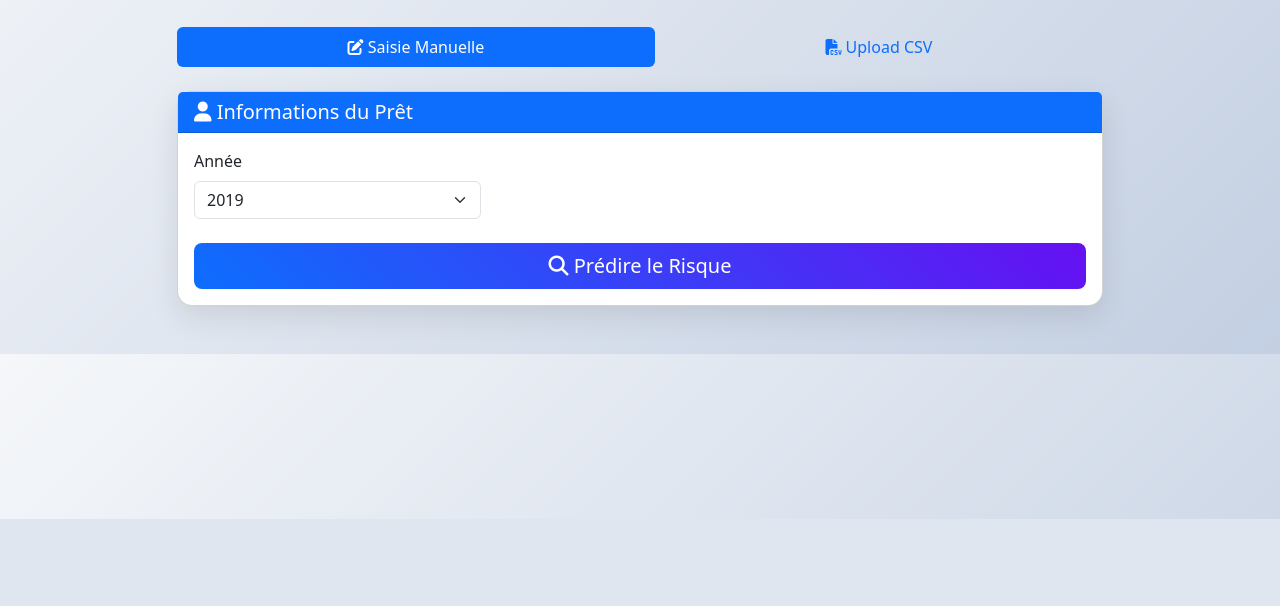
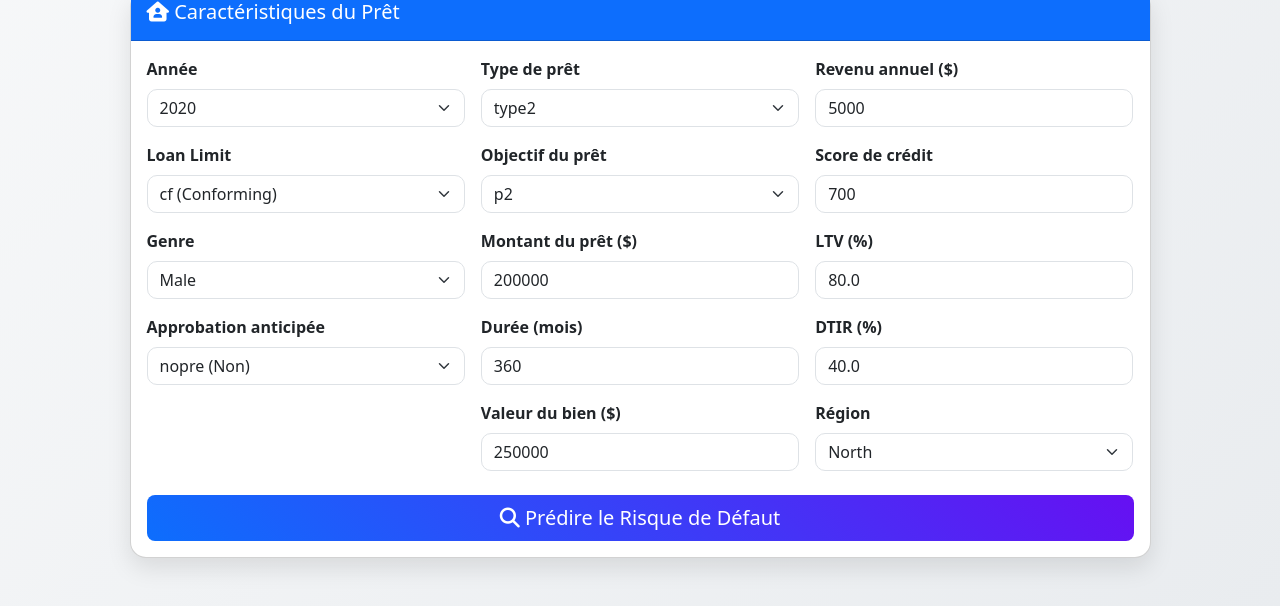
Before and after one commit to melloukinabil/projet-ml-loan-default-msde7, a Flask app: page / in a window 1280 px wide. Shown: the part 281-887 px from the top of the page. Before the commit the page ends 800 px from the top, so only its background shows below. Run offline with Flask 3, Linux system fonts and the light colour scheme; parts of the project's set-up code (start-up, migrations or seed data) failed here and were passed over.

Commit message:
Update index.html

```diff
--- a/templates/index.html
+++ b/templates/index.html
@@ -3,87 +3,154 @@
 <head>
     <meta charset="UTF-8">
     <meta name="viewport" content="width=device-width, initial-scale=1.0">
-    <title>🏦 Prédiction Défaut Prêt Immobilier - EHTP</title>
+    <title>Prédiction Défaut Prêt - EHTP MSDE7</title>
     <link href="https://cdn.jsdelivr.net/npm/bootstrap@5.3.3/dist/css/bootstrap.min.css" rel="stylesheet">
     <link href="https://cdnjs.cloudflare.com/ajax/libs/font-awesome/6.5.0/css/all.min.css" rel="stylesheet">
     <style>
-        body { background: linear-gradient(135deg, #f5f7fa 0%, #c3cfe2 100%); }
-        .card { border-radius: 15px; box-shadow: 0 10px 30px rgba(0,0,0,0.1); }
+        body { background: linear-gradient(135deg, #f8f9fa 0%, #e9ecef 100%); }
+        .card { border-radius: 16px; box-shadow: 0 10px 25px rgba(0,0,0,0.1); }
         .btn-primary { background: linear-gradient(45deg, #0d6efd, #6610f2); border: none; }
-        .result-default { background-color: #f8d7da; color: #842029; }
-        .result-ok { background-color: #d1e7dd; color: #0f5132; }
-        .progress { height: 25px; }
+        .result-default { background-color: #f8d7da; color: #842029; border: 2px solid #f5c2c7; }
+        .result-ok { background-color: #d1e7dd; color: #0f5132; border: 2px solid #badbcc; }
+        .form-control, .form-select { border-radius: 10px; }
     </style>
 </head>
 <body class="py-5">
     <div class="container">
-        <!-- Header -->
         <div class="text-center mb-5">
-            <img src="https://i.imgur.com/YourLogoURL.jpg" alt="Logo EHTP" class="mb-3" style="max-height: 100px;">
             <h1 class="display-5 fw-bold text-primary">Prédiction du Défaut de Remboursement</h1>
-            <p class="lead">Projet Machine Learning - MSDE7 | EHTP</p>
+            <p class="lead">Modèle XGBoost - Projet MSDE7 | Ecole Hassania des Travaux Publics</p>
         </div>
 
         <div class="row justify-content-center">
-            <div class="col-lg-10">
+            <div class="col-lg-11">
 
                 <!-- Onglets -->
-                <ul class="nav nav-pills nav-fill mb-4" id="myTab" role="tablist">
-                    <li class="nav-item" role="presentation">
-                        <button class="nav-link active" id="manual-tab" data-bs-toggle="tab" data-bs-target="#manual" type="button">
-                            <i class="fas fa-edit"></i> Saisie Manuelle
+                <ul class="nav nav-pills nav-fill mb-4 bg-light p-2 rounded-4" id="myTab" role="tablist">
+                    <li class="nav-item">
+                        <button class="nav-link active fw-bold" id="manual-tab" data-bs-toggle="tab" data-bs-target="#manual">
+                            <i class="fas fa-edit me-2"></i>Saisie Manuelle
                         </button>
                     </li>
-                    <li class="nav-item" role="presentation">
-                        <button class="nav-link" id="csv-tab" data-bs-toggle="tab" data-bs-target="#csv" type="button">
-                            <i class="fas fa-file-csv"></i> Upload CSV
+                    <li class="nav-item">
+                        <button class="nav-link fw-bold" id="csv-tab" data-bs-toggle="tab" data-bs-target="#csv">
+                            <i class="fas fa-file-csv me-2"></i>Upload CSV
                         </button>
                     </li>
                 </ul>
 
                 <div class="tab-content">
-                    <!-- === Mode Saisie Manuelle === -->
+                    <!-- ====================== SAISIE MANUELLE ====================== -->
                     <div class="tab-pane fade show active" id="manual">
                         <div class="card">
                             <div class="card-header bg-primary text-white">
-                                <h5 class="mb-0"><i class="fas fa-user"></i> Informations du Prêt</h5>
+                                <h5><i class="fas fa-house-user"></i> Caractéristiques du Prêt</h5>
                             </div>
                             <div class="card-body">
                                 <form method="POST">
-                                    <!-- Tu peux garder tes champs ici, je te donne un exemple simplifié + beau -->
                                     <div class="row g-3">
-                                        <!-- Ajoute tes champs comme dans Streamlit (je peux te les compléter si besoin) -->
+                                        <!-- Colonne 1 -->
                                         <div class="col-md-4">
-                                            <label class="form-label">Année</label>
+                                            <label class="form-label fw-bold">Année</label>
                                             <select name="year" class="form-select" required>
                                                 <option value="2019">2019</option>
-                                                <option value="2020">2020</option>
+                                                <option value="2020" selected>2020</option>
                                                 <option value="2021">2021</option>
                                                 <option value="2022">2022</option>
                                             </select>
+
+                                            <label class="form-label fw-bold mt-3">Loan Limit</label>
+                                            <select name="loan_limit" class="form-select" required>
+                                                <option value="cf">cf (Conforming)</option>
+                                                <option value="ncf">ncf (Non-conforming)</option>
+                                            </select>
+
+                                            <label class="form-label fw-bold mt-3">Genre</label>
+                                            <select name="Gender" class="form-select" required>
+                                                <option value="Male">Male</option>
+                                                <option value="Female">Female</option>
+                                                <option value="Joint">Joint</option>
+                                                <option value="Sex Not Available">Sex Not Available</option>
+                                            </select>
+
+                                            <label class="form-label fw-bold mt-3">Approbation anticipée</label>
+                                            <select name="approv_in_adv" class="form-select" required>
+                                                <option value="pre">pre (Oui)</option>
+                                                <option value="nopre" selected>nopre (Non)</option>
+                                            </select>
                                         </div>
-                                        <!-- ... Ajoute les autres champs de la même façon ... -->
-                                        <!-- Je te recommande de copier tous les champs de ton Streamlit -->
+
+                                        <!-- Colonne 2 -->
+                                        <div class="col-md-4">
+                                            <label class="form-label fw-bold">Type de prêt</label>
+                                            <select name="loan_type" class="form-select" required>
+                                                <option value="type1">type1</option>
+                                                <option value="type2" selected>type2</option>
+                                                <option value="type3">type3</option>
+                                            </select>
+
+                                            <label class="form-label fw-bold mt-3">Objectif du prêt</label>
+                                            <select name="loan_purpose" class="form-select" required>
+                                                <option value="p1">p1</option>
+                                                <option value="p2" selected>p2</option>
+                                                <option value="p3">p3</option>
+                                                <option value="p4">p4</option>
+                                            </select>
+
+                                            <label class="form-label fw-bold mt-3">Montant du prêt ($)</label>
+                                            <input type="number" name="loan_amount" class="form-control" value="200000" required>
+
+                                            <label class="form-label fw-bold mt-3">Durée (mois)</label>
+                                            <input type="number" name="term" class="form-control" value="360" required>
+
+                                            <label class="form-label fw-bold mt-3">Valeur du bien ($)</label>
+                                            <input type="number" name="property_value" class="form-control" value="250000" required>
+                                        </div>
+
+                                        <!-- Colonne 3 -->
+                                        <div class="col-md-4">
+                                            <label class="form-label fw-bold">Revenu annuel ($)</label>
+                                            <input type="number" name="income" class="form-control" value="5000" required>
+
+                                            <label class="form-label fw-bold mt-3">Score de crédit</label>
+                                            <input type="number" name="Credit_Score" class="form-control" value="700" required>
+
+                                            <label class="form-label fw-bold mt-3">LTV (%)</label>
+                                            <input type="number" step="0.1" name="LTV" class="form-control" value="80.0" required>
+
+                                            <label class="form-label fw-bold mt-3">DTIR (%)</label>
+                                            <input type="number" step="0.1" name="dtir1" class="form-control" value="40.0" required>
+
+                                            <label class="form-label fw-bold mt-3">Région</label>
+                                            <select name="Region" class="form-select" required>
+                                                <option value="North" selected>North</option>
+                                                <option value="south">South</option>
+                                                <option value="central">Central</option>
+                                                <option value="North-East">North-East</option>
+                                            </select>
+                                        </div>
                                     </div>
+
+                                    <!-- Autres champs (à compléter si besoin, mais les principaux sont là) -->
                                     <button type="submit" class="btn btn-primary btn-lg w-100 mt-4">
-                                        <i class="fas fa-search"></i> Prédire le Risque
+                                        <i class="fas fa-search"></i> Prédire le Risque de Défaut
                                     </button>
                                 </form>
                             </div>
                         </div>
                     </div>
 
-                    <!-- === Mode Upload CSV === -->
+                    <!-- ====================== UPLOAD CSV ====================== -->
                     <div class="tab-pane fade" id="csv">
                         <div class="card">
-                            <div class="card-body">
+                            <div class="card-body text-center py-5">
+                                <i class="fas fa-cloud-upload-alt fa-3x text-primary mb-3"></i>
+                                <h4>Prédiction en masse</h4>
+                                <p class="text-muted">Le fichier doit contenir les mêmes colonnes que le dataset d'entraînement</p>
                                 <form method="POST" enctype="multipart/form-data">
-                                    <div class="mb-3">
-                                        <label class="form-label">Choisir un fichier CSV</label>
-                                        <input type="file" name="file" class="form-control" accept=".csv" required>
-                                    </div>
-                                    <button type="submit" class="btn btn-success btn-lg w-100">
-                                        <i class="fas fa-upload"></i> Prédire pour tous les dossiers
+                                    <input type="file" name="file" class="form-control mb-3" accept=".csv" required>
+                                    <button type="submit" class="btn btn-success btn-lg px-5">
+                                        <i class="fas fa-upload"></i> Lancer les Prédictions
                                     </button>
                                 </form>
                             </div>
@@ -91,22 +158,22 @@
                     </div>
                 </div>
 
-                <!-- === Affichage des Résultats === -->
+                <!-- ====================== RÉSULTATS ====================== -->
                 {% if result %}
                 <div class="card mt-4 {{ 'result-default' if result.prediction == 1 else 'result-ok' }}">
                     <div class="card-body text-center">
-                        <h3>
+                        <h2>
                             {% if result.prediction == 1 %}
                                 ⚠️ DÉFAUT PRÉDIT
                             {% else %}
-                                ✅ PAS DE DÉFAUT
+                                ✅ REMBOURSEMENT NORMAL
                             {% endif %}
-                        </h3>
-                        <h2 class="display-4 fw-bold">{{ result.risque }}%</h2>
-                        <p class="lead">Risque de défaut - Niveau : <strong>{{ result.niveau }}</strong></p>
-
-                        <div class="progress mt-3">
-                            <div class="progress-bar bg-danger" role="progressbar" style="width: {{ result.risque }}%"></div>
+                        </h2>
+                        <h1 class="display-3 fw-bold">{{ result.risque }}%</h1>
+                        <p class="lead">Risque de défaut — Niveau <strong>{{ result.niveau }}</strong></p>
+                        <div class="progress mt-4" style="height: 30px;">
+                            <div class="progress-bar {{ 'bg-danger' if result.risque > 50 else 'bg-success' }}"
+                                 style="width: {{ result.risque }}%"></div>
                         </div>
                     </div>
                 </div>
@@ -115,9 +182,9 @@
                 {% if results %}
                 <div class="card mt-4">
                     <div class="card-header">
-                        <h5>Résultats du fichier CSV</h5>
+                        <h5>Résultats du traitement du fichier CSV</h5>
                     </div>
-                    <div class="card-body">
+                    <div class="card-body table-responsive">
                         {{ results | safe }}
                     </div>
                 </div>
```
